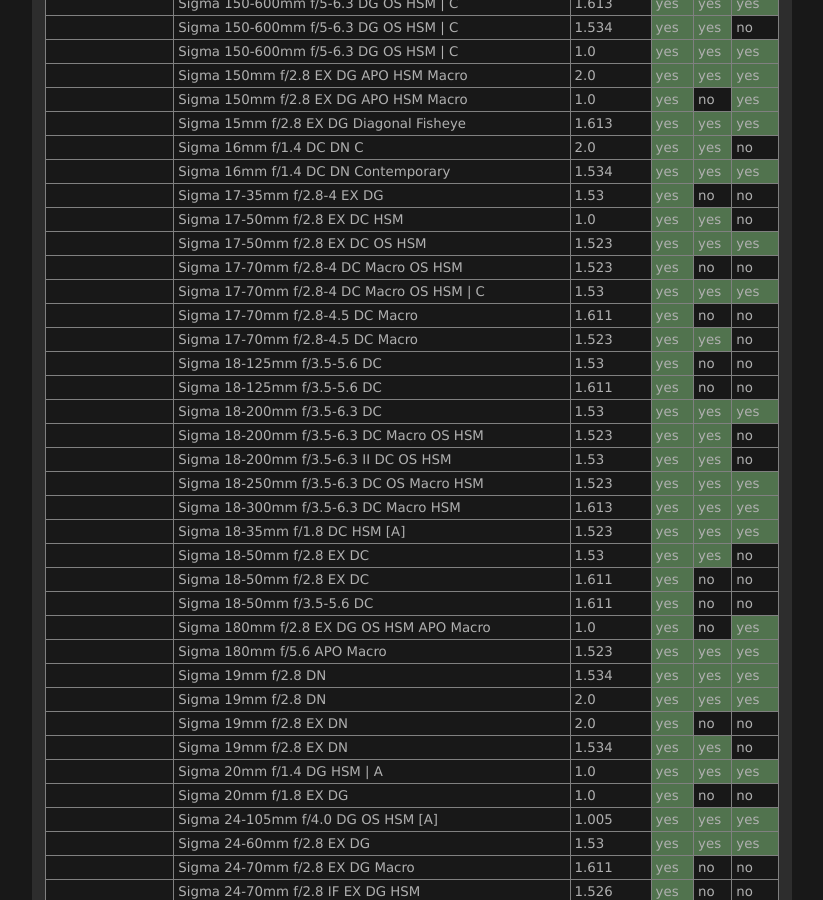
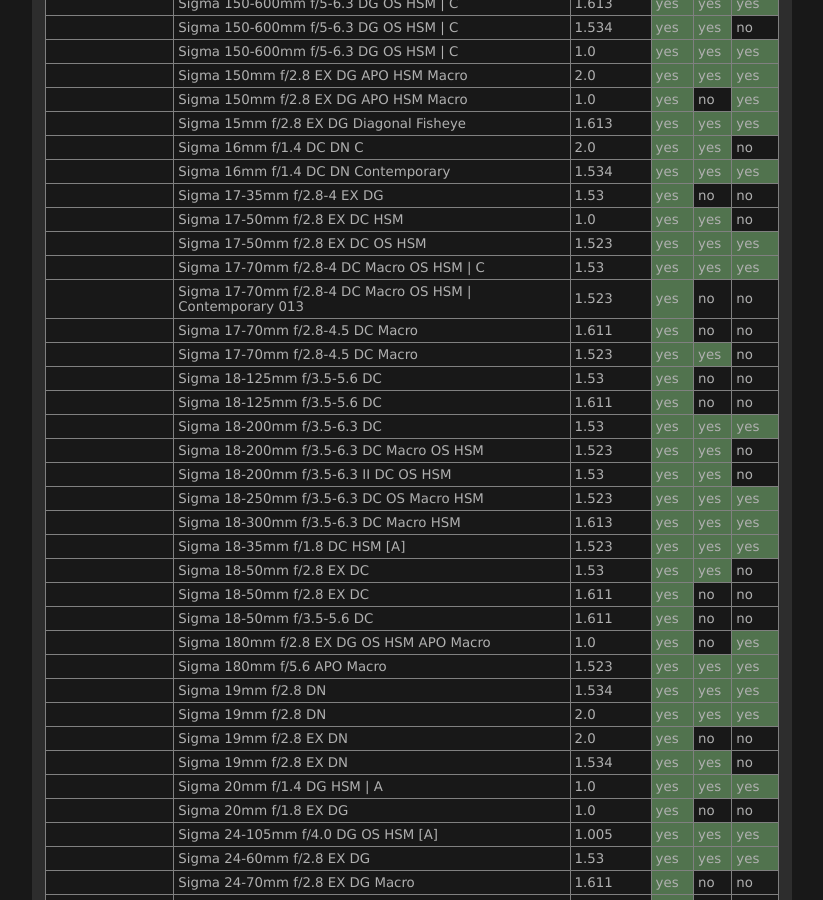
Before and after one commit to lensfun/lensfun.github.io, a Jekyll site: the page built from _posts/lenslist/2999-12-31-Lenslist-master.md, in a window 1280 px wide and 900 px high, scrolled down 24555 px. Shown: the whole window, without its empty margins (284-1107 px from the left). Built offline with Jekyll 4.4.1, drawn with Linux system fonts in a browser that asks for light colours.

Commit message:
Update master lens list from GitHub Actions

```diff
--- a/_posts/lenslist/2999-12-31-Lenslist-master.md
+++ b/_posts/lenslist/2999-12-31-Lenslist-master.md
@@ -1017,8 +1017,8 @@ This list was generated on 2024-08-05 from current Lensfun sources. Your Lensfun
 <tr class="lenslist-bg2"><td></td><td>Sigma 17-35mm f/2.8-4 EX DG</td><td>1.53</td><td class="lenslist-highlight lenslist-check">yes</td><td class="lenslist-check">no</td><td class="lenslist-check">no</td></tr>
 <tr class="lenslist-bg2"><td></td><td>Sigma 17-50mm f/2.8 EX DC HSM</td><td>1.0</td><td class="lenslist-highlight lenslist-check">yes</td><td class="lenslist-highlight lenslist-check">yes</td><td class="lenslist-check">no</td></tr>
 <tr class="lenslist-bg2"><td></td><td>Sigma 17-50mm f/2.8 EX DC OS HSM</td><td>1.523</td><td class="lenslist-highlight lenslist-check">yes</td><td class="lenslist-highlight lenslist-check">yes</td><td class="lenslist-highlight lenslist-check">yes</td></tr>
-<tr class="lenslist-bg2"><td></td><td>Sigma 17-70mm f/2.8-4 DC Macro OS HSM</td><td>1.523</td><td class="lenslist-highlight lenslist-check">yes</td><td class="lenslist-check">no</td><td class="lenslist-check">no</td></tr>
 <tr class="lenslist-bg2"><td></td><td>Sigma 17-70mm f/2.8-4 DC Macro OS HSM | C</td><td>1.53</td><td class="lenslist-highlight lenslist-check">yes</td><td class="lenslist-highlight lenslist-check">yes</td><td class="lenslist-highlight lenslist-check">yes</td></tr>
+<tr class="lenslist-bg2"><td></td><td>Sigma 17-70mm f/2.8-4 DC Macro OS HSM | Contemporary 013</td><td>1.523</td><td class="lenslist-highlight lenslist-check">yes</td><td class="lenslist-check">no</td><td class="lenslist-check">no</td></tr>
 <tr class="lenslist-bg2"><td></td><td>Sigma 17-70mm f/2.8-4.5 DC Macro</td><td>1.611</td><td class="lenslist-highlight lenslist-check">yes</td><td class="lenslist-check">no</td><td class="lenslist-check">no</td></tr>
 <tr class="lenslist-bg2"><td></td><td>Sigma 17-70mm f/2.8-4.5 DC Macro</td><td>1.523</td><td class="lenslist-highlight lenslist-check">yes</td><td class="lenslist-highlight lenslist-check">yes</td><td class="lenslist-check">no</td></tr>
 <tr class="lenslist-bg2"><td></td><td>Sigma 18-125mm f/3.5-5.6 DC</td><td>1.53</td><td class="lenslist-highlight lenslist-check">yes</td><td class="lenslist-check">no</td><td class="lenslist-check">no</td></tr>
```
